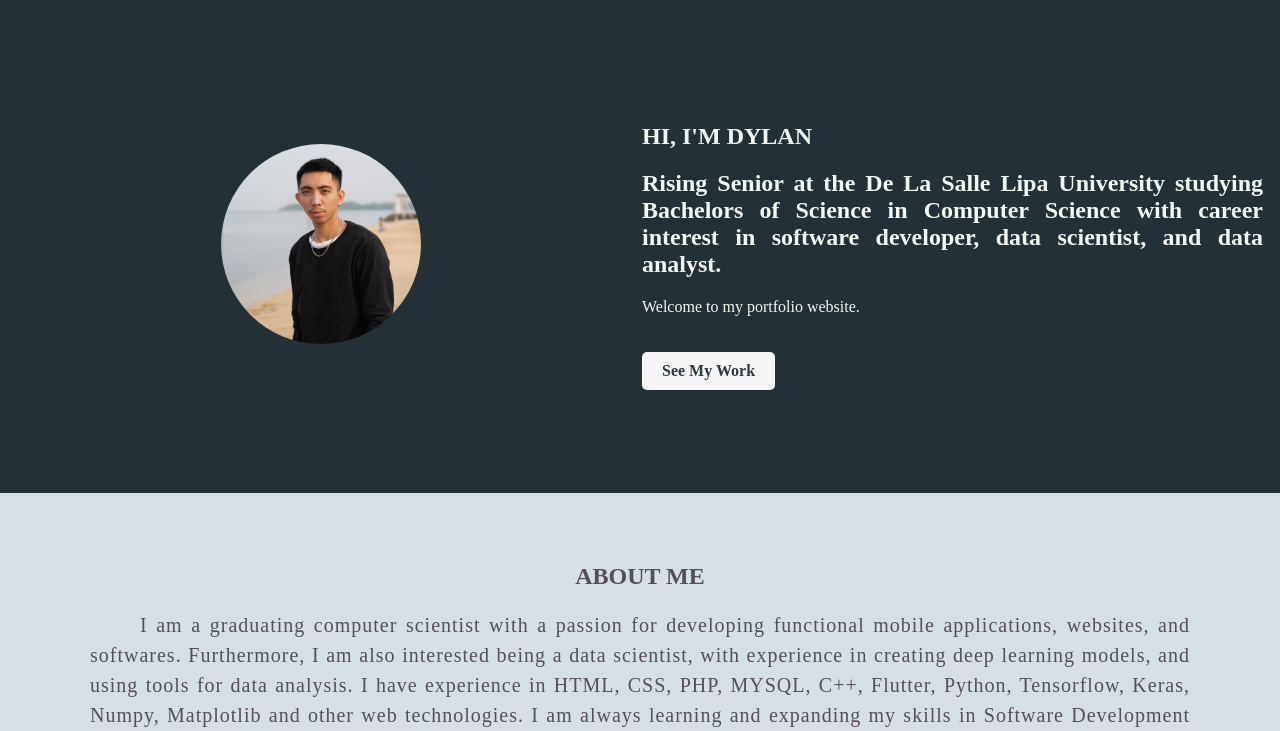
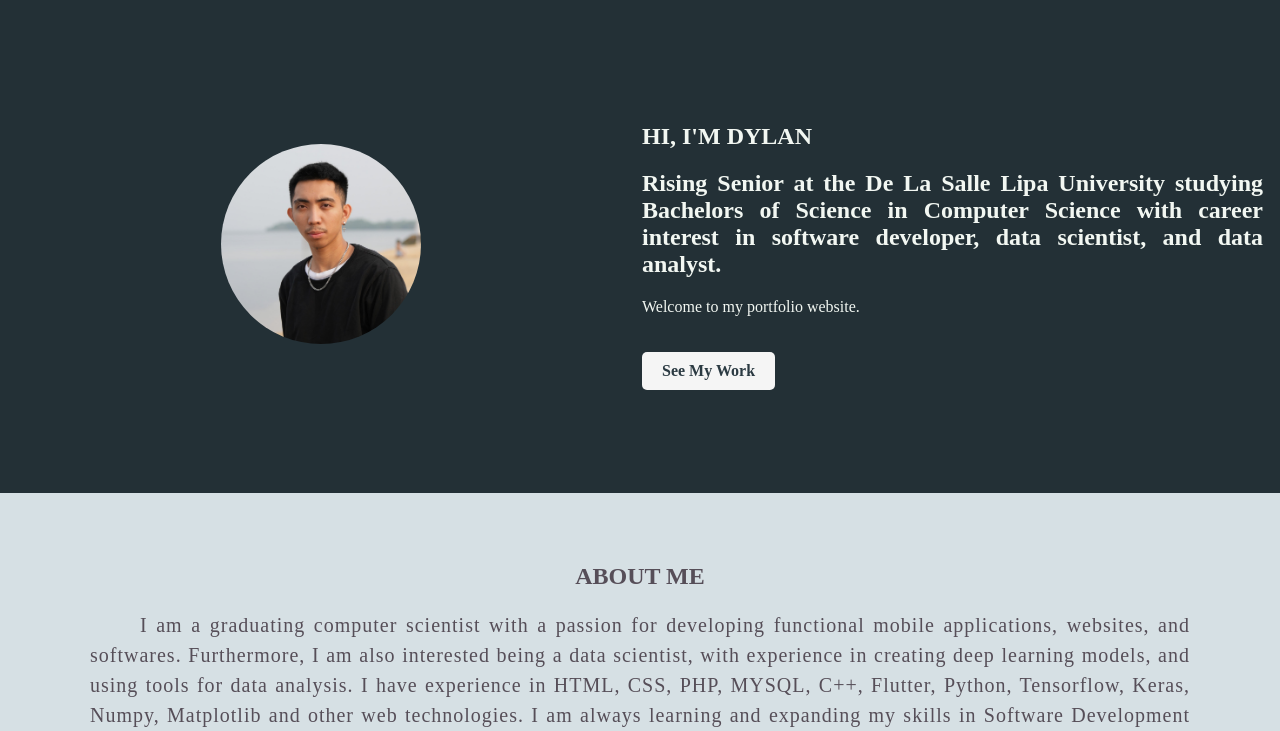
Before and after one commit to dulan1376/Dylan_portfolio.guthub.io, a plain HTML site: page index.html in a window 1280 px wide. Shown: the part 69-800 px from the top of the page. Drawn offline with Linux system fonts and the light colour scheme.

Commit message:
Update index.html

```diff
--- a/index.html
+++ b/index.html
@@ -23,7 +23,7 @@
         <div class="home-text">
             <table>
                 <td class="dylan-image">
-                    <img src="dylan.jpg" alt="Avatar" class="avatar-image">
+                    <img src="assets/dylan.png" alt="Avatar" class="avatar-image">
                 </td>
                 <td class="dylan-intro">
                     <h2>HI, I'M DYLAN</h2>
```
